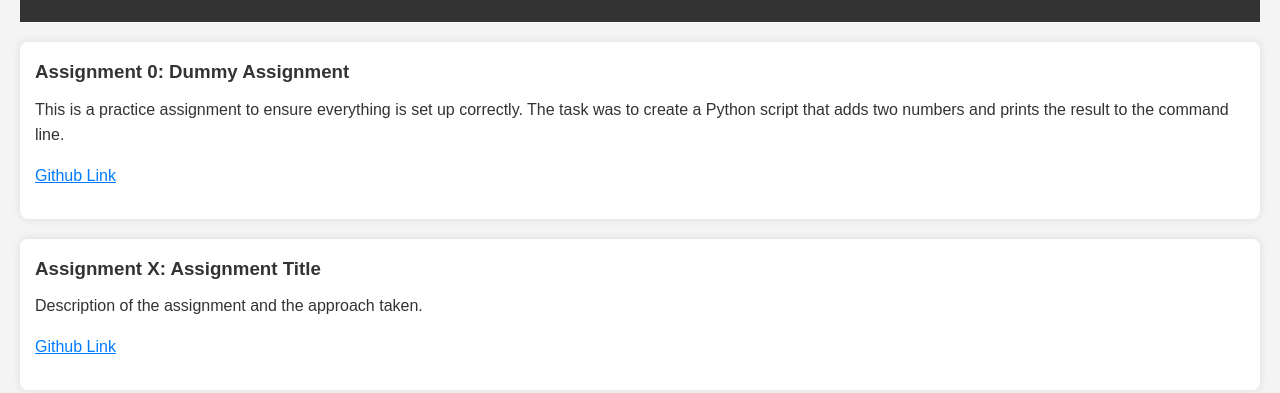
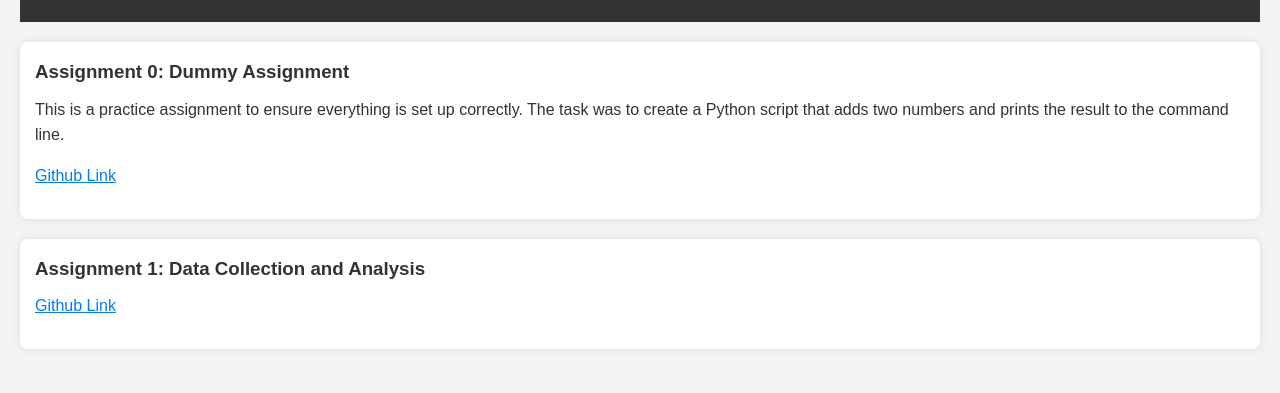
Before and after one commit to cry0909/cry0909.github.io, a plain HTML site: page assignments.html in a window 1280 px wide. Shown: the part 125-518 px from the top of the page. Drawn offline with Linux system fonts and the light colour scheme; files that its build step writes are made by us from their sources.

Commit message:
add ass1

```diff
--- a/assignments.html
+++ b/assignments.html
@@ -34,9 +34,8 @@
     <section id="assignments">
         <!-- Future Assignments -->
         <article class="assignment">
-            <h3>Assignment X: Assignment Title</h3>
-            <p>Description of the assignment and the approach taken.</p>
-            <p><a href="https://github.com/bu_username-assignment-X" target="_blank">Github Link</a></p>
+            <h3>Assignment 1: Data Collection and Analysis</h3>
+            <p><a href="https://github.com/cry0909/bu_cry0909-assignment-1" target="_blank">Github Link</a></p>
         </article>
 
         <!-- Add more assignments as needed -->
```
